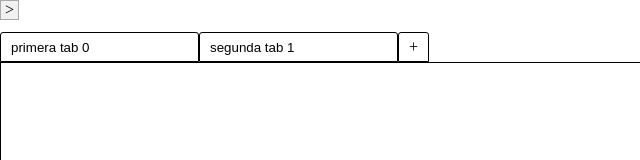
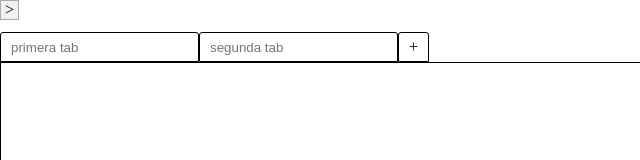
Before and after one commit to kevinu27/OneNote-React-ToDo, a React (Vite) app: page / in a window 1280 px wide. Shown: the top 160 px of the page, without its empty margins (0-640 px from the left). Built offline with nearby package versions, Linux system fonts and the light colour scheme.

Commit message:
tabs completed

```diff
--- a/src/canvasComponents/Canvas.jsx
+++ b/src/canvasComponents/Canvas.jsx
@@ -1,4 +1,5 @@
 import { useState, useRef, useEffect  } from 'react'
+import { useSelector, useDispatch } from 'react-redux'
 
 import './Canvas.css'
 
@@ -6,7 +7,7 @@ function Canvas() {
     const canvasRef = useRef(null);
     const textBoxesRef = useRef([]); // Stores all textboxes data
     const [textBoxes, setTextBoxes] = useState([]);
-
+    const selectedTabIndex = useSelector((state) => state.tabs.selectedTabIndex)
     // Handle canvas click to create a textarea
     const handleCanvasClick = (e) => {
       const canvas = canvasRef.current;
@@ -21,7 +22,8 @@ function Canvas() {
         y,
         text: '',
         cantidadDeCaracteres: 0,
-        cantidadDeLineas: 3
+        cantidadDeLineas: 3,
+        tabIndex: selectedTabIndex
       };
 
       // Update state and ref to add the new textarea
--- a/src/canvasComponents/Tabs.jsx
+++ b/src/canvasComponents/Tabs.jsx
@@ -1,23 +1,41 @@
-import { useState, useRef, useEffect  } from 'react'
+import { useState } from 'react'
 import { useSelector, useDispatch } from 'react-redux'
 import { tabsActions } from '../store/index'
 
 import './Tabs.css'
 
 function Tabs() {
+
   const tabs = useSelector((state) => state.tabs.tabs)
   const selectedTabIndex = useSelector((state) => state.tabs.selectedTabIndex)
   console.log('tabs------', tabs)
   const dispatch = useDispatch();
+  const [tabsLocal, setTabsLocal] = useState(tabs);
+  // let updatedTabs = tabs
+
+
+
 
   function setActiveTab(tab) {
-    console.log('clickedtab', tab)
     dispatch(tabsActions.setActiveTab(tab))
   };
 
   function addTab(tab) {
-    console.log('addTab', tab)
     dispatch(tabsActions.addTab(tab))
+  };
+
+  const handleInputChange = (event, id) => {
+    const newValue = event.target.value;
+
+    const updatedTabs = tabs.map((tab, index) => {
+      if (index === id) {
+        return { ...tab, tabName: newValue }; // Create a new object with updated tabName
+      }
+      return tab; // Return the existing tab for all others
+    });
+    dispatch(tabsActions.updateTabName(updatedTabs))
+
+
   };
 
 
@@ -32,7 +50,9 @@ function Tabs() {
             type="text"
             onClick={() => setActiveTab(tab.tabId)}
             className={`base-class ${selectedTabIndex === tab.tabId ? 'active-tab' : ''} another-class`}
-            value={`${tab.tabName} ${tab.tabId}`} // Set input's value
+            placeholder={tab.tabName}
+            value={tabsLocal.tabName}
+            onChange={(e) => handleInputChange(e, tab.tabId)}
           />
         ))
       }
@@ -40,7 +60,7 @@ function Tabs() {
 
       {
         tabId: tabs.length,
-        tabName: "new tab"
+        tabName: `new tab ${tabs.length + 1}`
     }
 
 
--- a/src/store/index.js
+++ b/src/store/index.js
@@ -71,7 +71,11 @@ const tabsSlice = createSlice({
             // console.log('action.action', action.payload)
             state.tabs.push(action.payload)
             console.log(' state.tabs',  state.tabs)
+        },
+        updateTabName(state, action){
 
+            console.log(' action------', action.payload)
+            state.tabs= action.payload
         }
     }
 
```
